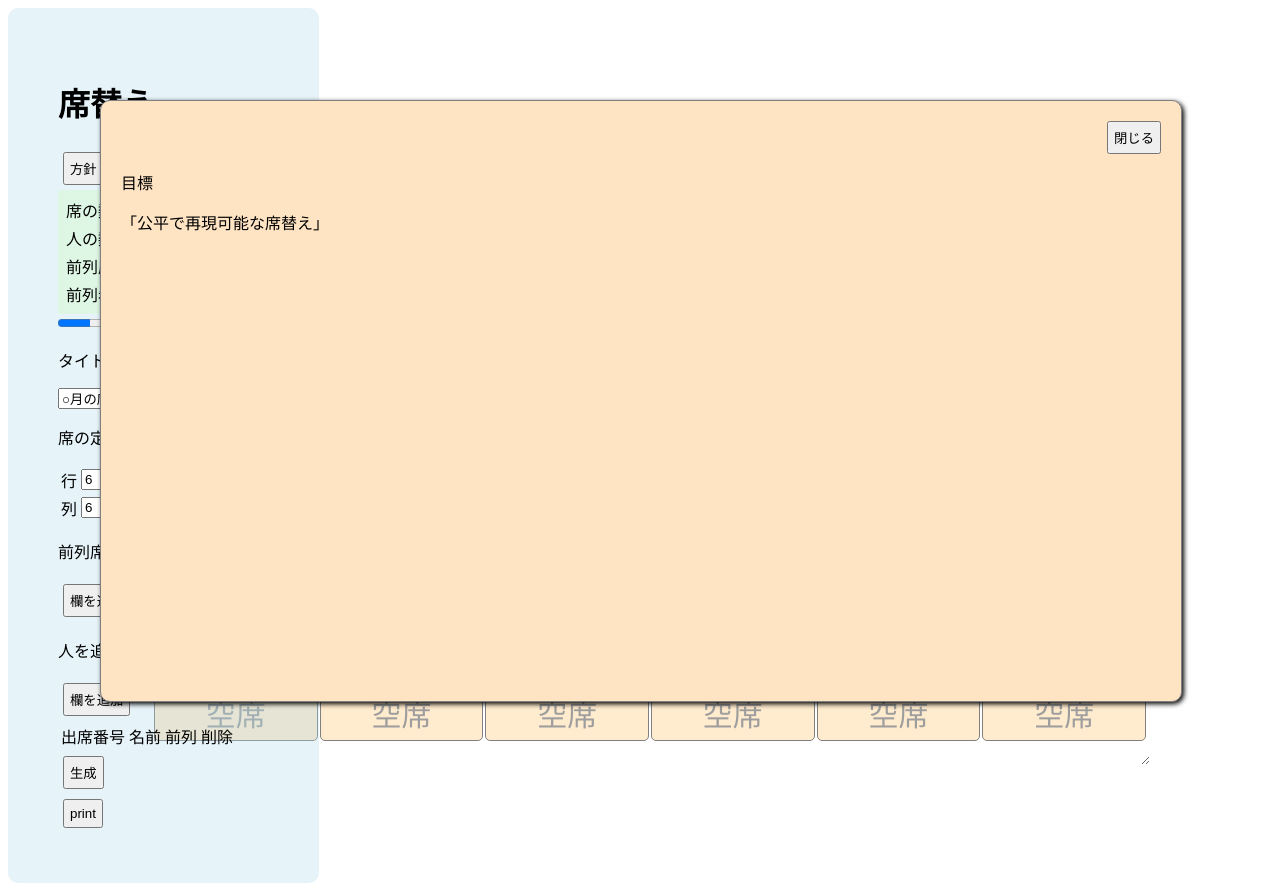
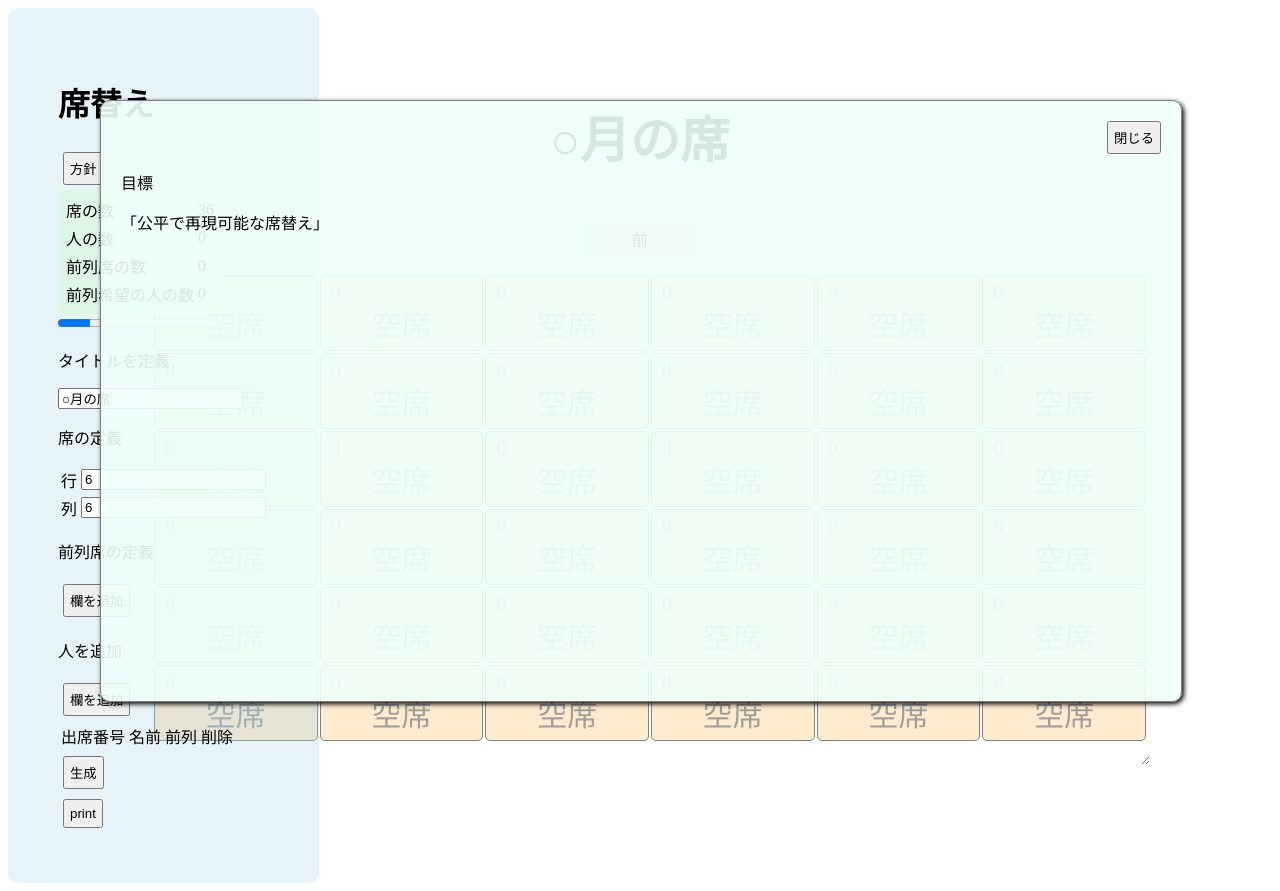
Before and after one commit to bem130/seat-change, a plain HTML site: page index.html in a window 1280 px wide. Both pictures are taken after a click on the button "方針". Drawn offline with Linux system fonts and the light colour scheme.

Commit message:
change a little

```diff
--- a/index.html
+++ b/index.html
@@ -439,7 +439,7 @@ function closepolicy() {
     #policy {
         border: 1px solid gray;
         border-radius: 10px;
-        background-color: bisque;
+        background-color: rgba(238, 255, 250, 0.9);
         position: fixed;
         top: 100px;
         left: 100px;
```
